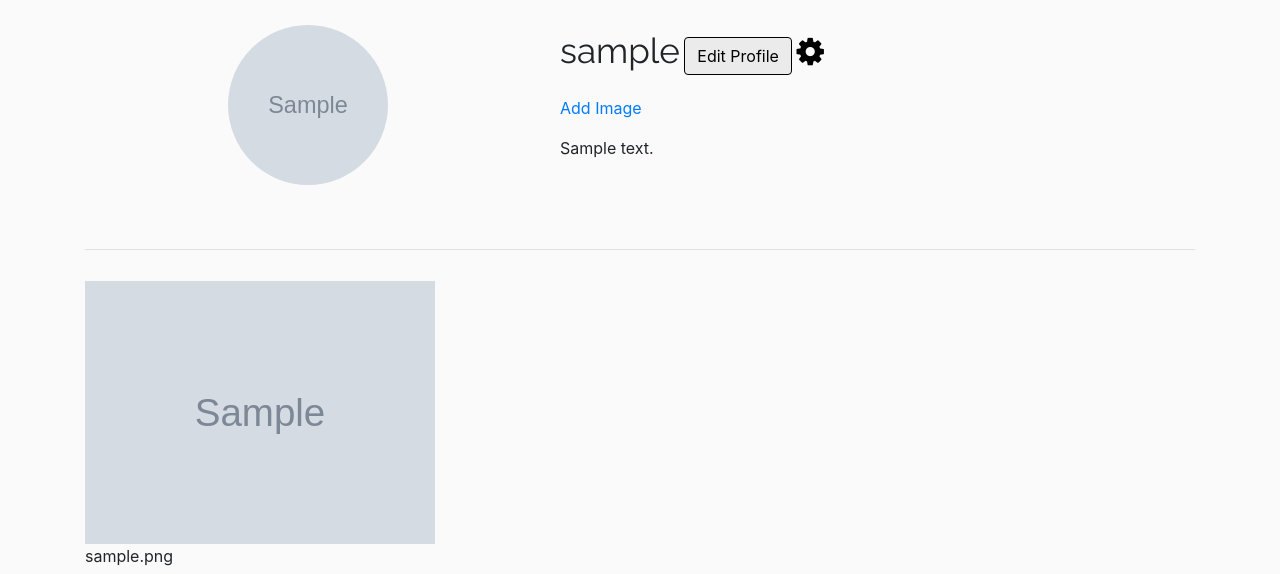
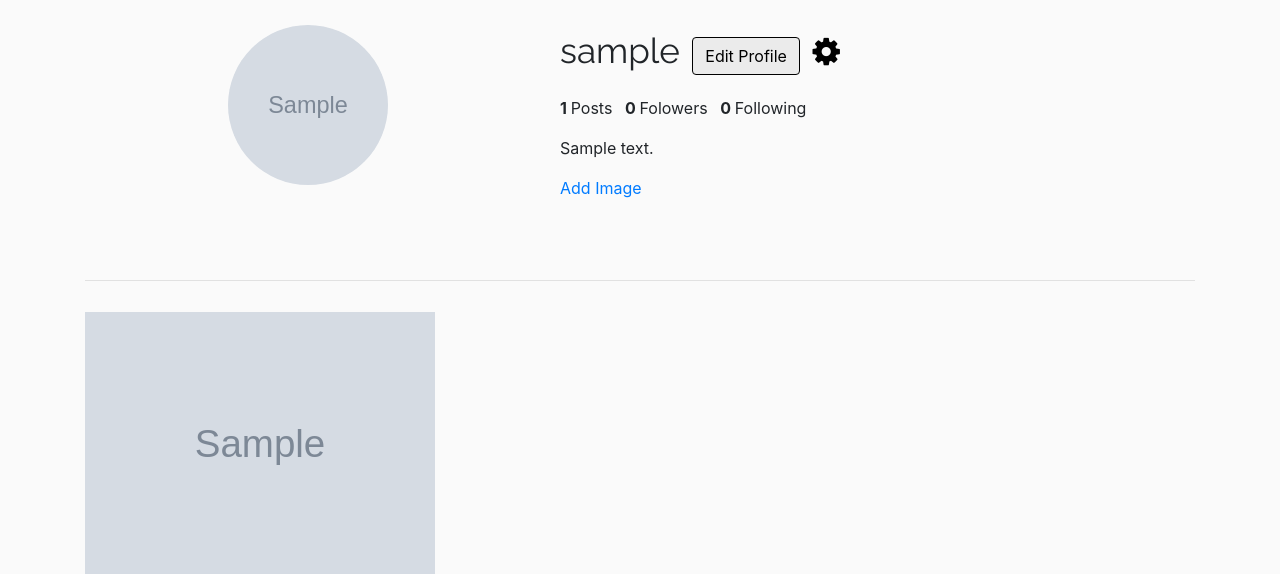
Before and after one commit to DevWaweru/Instagram, a Django app: a page that uses gram/templates/profile/profile.html in a window 1280 px wide. Shown: the part 87-661 px from the top of the page. Run offline with Django 3.2, Linux system fonts and the light colour scheme; a user stored in the database is signed in; tables that the repository leaves empty hold one stand-in row (values such as "Sample post"); grey boxes marked "Sample" are stand-in pictures; some libraries are stand-ins or nearby versions.

Commit message:
Adding modal with logout and edit profile option, adding list style for the profile dashboard and adding follow button

```diff
--- a/gram/models.py
+++ b/gram/models.py
@@ -19,6 +19,11 @@
     @classmethod
     def get_by_id(cls, id):
         profile = Profile.objects.get(user = id)
+        return profile
+
+    @classmethod
+    def filter_by_id(cls, id):
+        profile = Profile.objects.filter(user = id).first()
         return profile
 
 class Image(models.Model):
--- a/gram/templates/profile/profile.html
+++ b/gram/templates/profile/profile.html
@@ -13,11 +13,38 @@
                     {% endif %}
                 </div>
                 <div class="col-md-7">
-                    <p><span class="username">{{ profile.username }}</span> <a class="btn btn-edit" href="{% url 'edit_profile' %}">Edit Profile</a> <a href=""><i class="fa fa-cog fa-2x"></i></a></p>
+                    <ul class="list-inline">
+                        <li class="list-inline-item">
+                            <span class="username">{{ profile.username }}</span>
+                        </li>
+                        {% if profile.username == user.username %}
+                        <li class="list-inline-item">
+                            <a class="btn btn-edit" href="{% url 'edit_profile' %}">Edit Profile</a>
+                        </li>
+                        <li class="list-inline-item">
+                            <a data-toggle="modal" data-target="#settings"><i class="fa fa-cog fa-2x"></i></a>
+                        </li>
+                        {% else %}
+                        <li class="list-inline-item">
+                            <a href="#" class="btn btn-primary">Follow</a>
+                        </li>
+                        {% endif %}
+                    </ul>
+                    <ul class="list-inline">
+                        <li class="list-inline-item">
+                            <span class="font-weight-bold">{{images|length}} </span> Posts
+                        </li>
+                        <li class="list-inline-item">
+                            <span class="font-weight-bold">0 </span> Folowers
+                        </li>
+                        <li class="list-inline-item">
+                            <span class="font-weight-bold">0 </span> Following
+                        </li>
+                    </ul>
+                    <p>{{profile_details.bio}}</p>
                     {% if profile.username == user.username %}
                     <p><a href="{% url 'upload_image' %}">Add Image</a></p>
                     {% endif %}
-                    <p>{{profile_details.bio}}</p>
                 </div>
             </div>
         </div>
@@ -36,4 +63,16 @@
         {% endfor %}
     </div>
 </div>
+<div class="modal fade" id="settings" tabindex="-1" role="dialog" aria-labelledby="exampleModalCenterTitle" aria-hidden="true">
+  <div class="modal-dialog modal-dialog-centered" role="document">
+    <div class="modal-content">
+      <div class="modal-body"><ul class="list-group">
+            <li class="list-group-item text-center"><a href="{% url 'edit_profile' %}">Edit Profile</a></li>
+            <li class="list-group-item text-center"><a href="/logout/">Log Out</a></li>
+            <li class="list-group-item text-center"><a data-dismiss="modal">Cancel</a></li>
+          </ul>
+      </div>
+    </div>
+  </div>
+</div>
 {% endblock %}
--- a/gram/views.py
+++ b/gram/views.py
@@ -56,7 +56,10 @@
 def profile(request, username):
     profile = User.objects.get(username=username)
     # print(profile.id)
-    profile_details = Profile.get_by_id(profile.id)
+    try:
+        profile_details = Profile.get_by_id(profile.id)
+    except:
+        profile_details = Profile.filter_by_id(profile.id)
     images = Image.get_profile_images(profile.id)
     title = f'@{profile.username} Instagram photos and videos'
 
@@ -87,6 +90,6 @@
             edit.save()
             return redirect('edit_profile')
     else:
-        form = ProfileForm
+        form = ProfileForm()
 
     return render(request, 'profile/edit_profile.html', {'form':form})
--- a/static/css/styles.css
+++ b/static/css/styles.css
@@ -58,7 +58,10 @@
         color: rgba(0, 0, 0, 0.973);
     }
 }
-
+a:hover{
+    text-decoration: none;
+    cursor: pointer;
+}
 .home-images {
     background-color: #fff;
     border: 1px solid #e6e6e6;
@@ -91,7 +94,7 @@
     justify-content: center;
 }
 
-.profile-image img{
+.profile-image img {
     border-radius: 10rem;
 }
 
@@ -131,6 +134,23 @@
     padding: 10px 0;
 }
 
-.edit-areas{
+.edit-areas {
     border-right: 1px solid #e6e6e6;
 }
+
+.modal-dialog {
+    max-width: 300px;
+}
+
+.modal-body {
+    padding: 0;
+}
+
+.modal-body a{
+    cursor: pointer;
+    color: black;
+}
+
+.modal-body a:hover{
+    text-decoration: none;
+}
```
Also changed, not shown: gram/forms.py (line endings or trailing spaces), gram/urls.py (line endings or trailing spaces), media/profilepics/cod.jpg (added).
